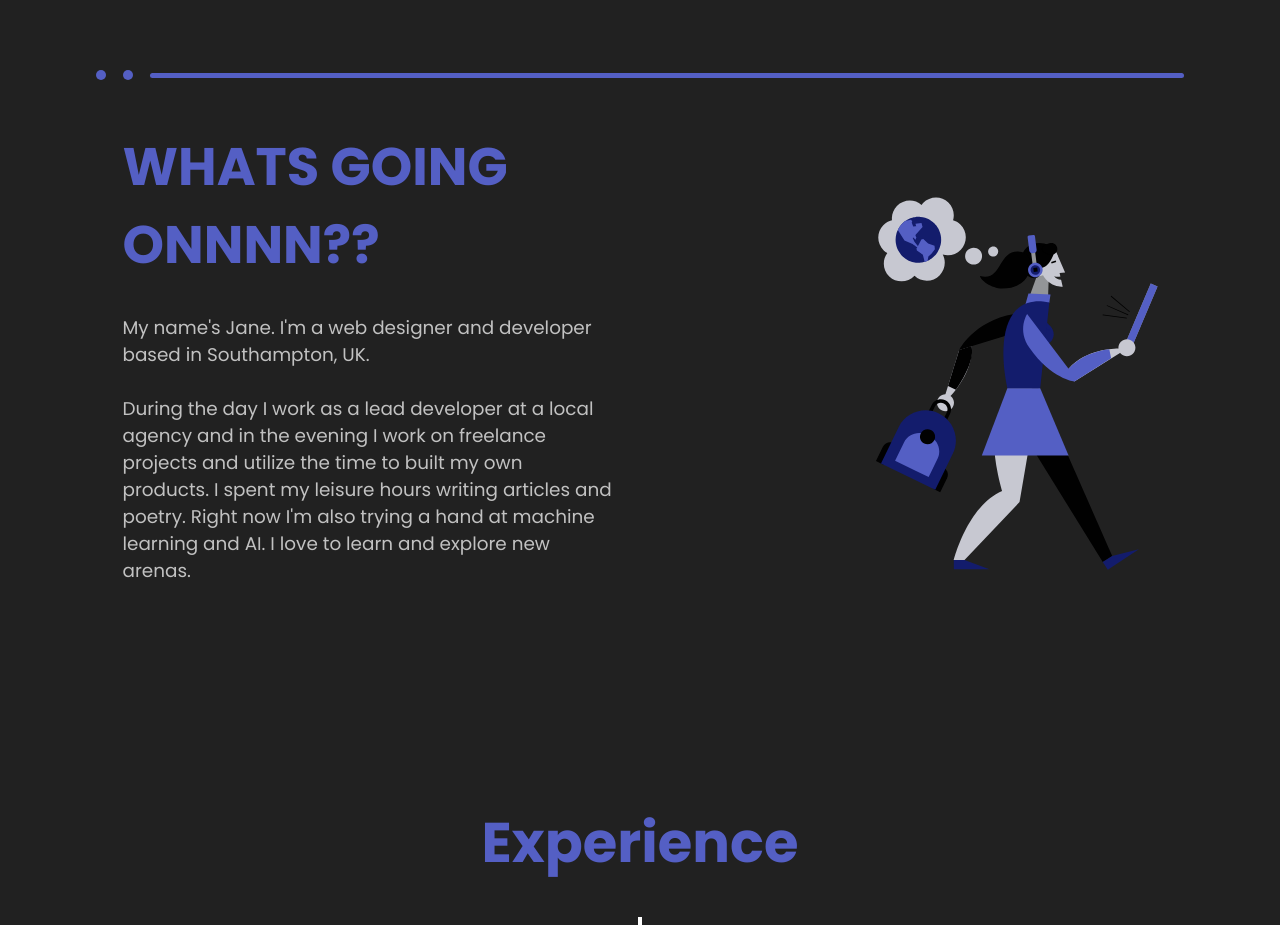
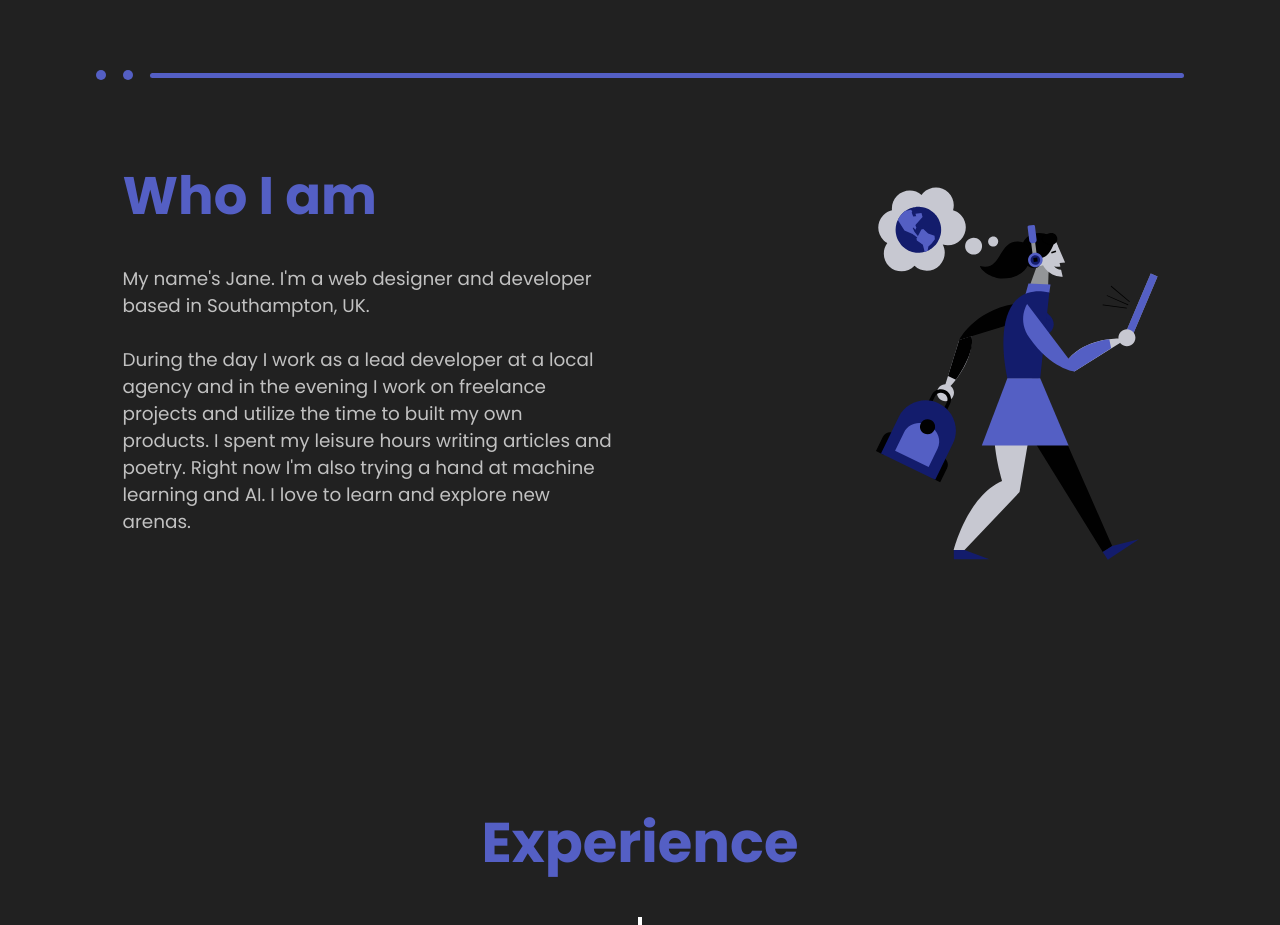
Before and after one commit to AlejandroSantorum/alejandrosantorum.github.io, a React (Create React App) app: page / in a window 1280 px wide. Shown: the part 800-1725 px from the top of the page. Built offline with nearby package versions, Linux system fonts and the light colour scheme; a web font is replaced by a local one.

Commit message:
Confirming that the deployment is done at the gh-pages branch

```diff
--- a/src/data/aboutData.js
+++ b/src/data/aboutData.js
@@ -1,6 +1,5 @@
 export const aboutData = {
-    // title: "Who I am",
-    title: "WHATS GOING ONNNN??",
+    title: "Who I am",
     description1: "My name's Jane. I'm a web designer and developer based in Southampton, UK.",
     description2: "During the day I work as a lead developer at a local agency and in the evening I  work on freelance projects and utilize the time to built my own products. I spent my leisure hours writing articles and poetry. Right now I'm also trying a hand at machine learning and AI. I love to learn and explore new arenas.",
     image: 2
```
